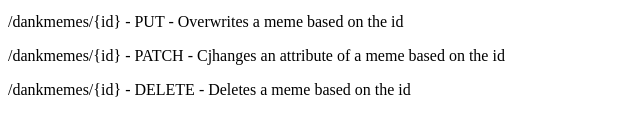
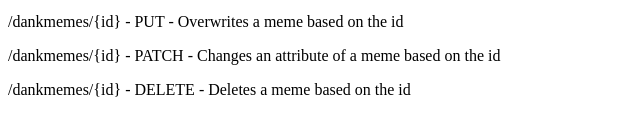
Before and after one commit to runembp/NodeJSElective, a website: page DankMemesAPI/views/index.html in a window 1280 px wide. Shown: the part 237-372 px from the top of the page, 0-640 px from the left. Drawn offline with Linux system fonts and the light colour scheme.

Commit message:
Spelling derp

```diff
--- a/DankMemesAPI/views/index.html
+++ b/DankMemesAPI/views/index.html
@@ -13,6 +13,6 @@ For usage, please refer to the following endpoints:
 <p><a href="/dankmemes/random">/random</a> - GET - Retrieve a random dank meme</p>
 <p><a href="/dankmemes">/dankmemes</a> - POST - Create a new meme</p>
 <p><a hrefe="/dankmemes/{id}">/dankmemes/{id}</a>  - PUT - Overwrites a meme based on the id</p>
-<p><a hrefe="/dankmemes/{id}">/dankmemes/{id}</a>  - PATCH - Cjhanges an attribute of a meme based on the id</p>
+<p><a hrefe="/dankmemes/{id}">/dankmemes/{id}</a>  - PATCH - Changes an attribute of a meme based on the id</p>
 <p><a hrefe="/dankmemes/{id}">/dankmemes/{id}</a>  - DELETE - Deletes a meme based on the id</p>
 </body>
```
